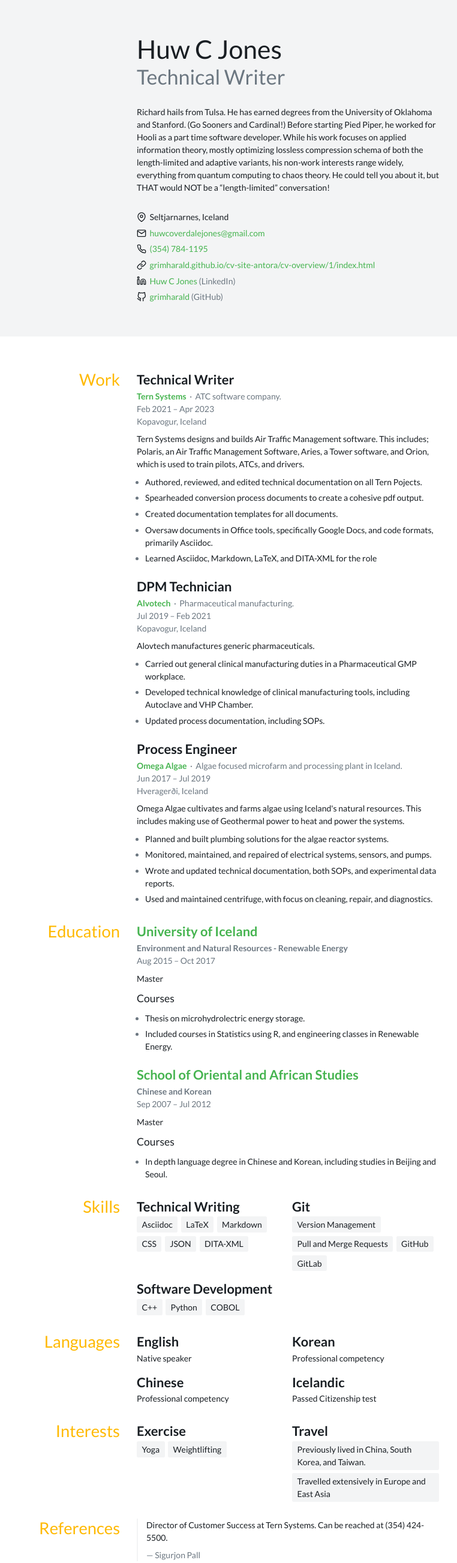
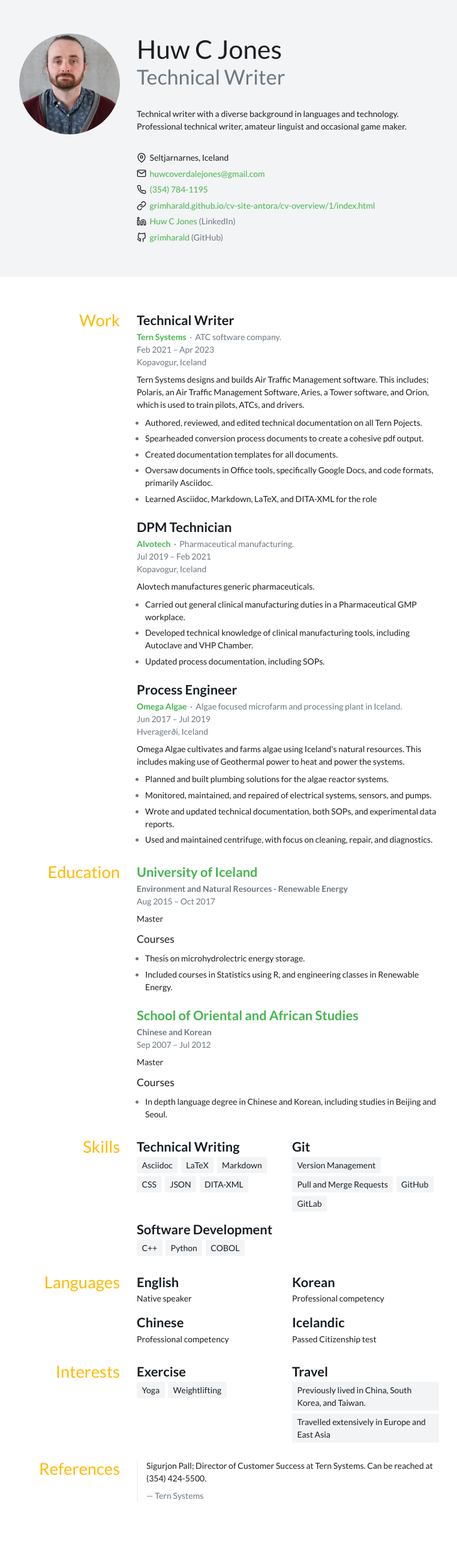
Before and after one commit to grimharald/tech-writing-portfolio, a plain HTML site: page cvs/json/resume.html in a window 1280 px wide. Shown: the whole page at 60% size, without its empty margins (258-1020 px from the left). After the commit the page ends 2560 px from the top, so only its background shows below. Drawn offline with Linux system fonts and the light colour scheme.

Commit message:
finalised-json-site

```diff
--- a/cvs/json/resume.html
+++ b/cvs/json/resume.html
@@ -4,7 +4,7 @@
         <meta charset="utf-8">
 
     <title>Huw C Jones</title>
-    <meta name="description" content="Richard hails from Tulsa. He has earned degrees from the University of Oklahoma and Stanford. (Go Sooners and Cardinal!) Before starting Pied Piper, he worked for Hooli as a part time software developer. While his work focuses on applied information theory, mostly optimizing lossless compression schema of both the length-limited and adaptive variants, his non-work interests range widely, everything from quantum computing to chaos theory. He could tell you about it, but THAT would NOT be a “length-limited” conversation!">
+    <meta name="description" content="Technical writer with a diverse background in languages and technology. Professional technical writer, amateur linguist and occasional game maker.">
 
         <meta name="viewport" content="width=device-width, initial-scale=1">
         <link rel="stylesheet" href="https://fonts.googleapis.com/css?family=Lato:400,700&display=swap">
@@ -14,12 +14,12 @@
       <body>
 
     <header class="masthead">
-
+      <img src="images/huw.jpeg" alt="">
       <div>
         <h1>Huw C Jones</h1>
         <h2>Technical Writer</h2>
       </div>
-      <article><p>Richard hails from Tulsa. He has earned degrees from the University of Oklahoma and Stanford. (Go Sooners and Cardinal!) Before starting Pied Piper, he worked for Hooli as a part time software developer. While his work focuses on applied information theory, mostly optimizing lossless compression schema of both the length-limited and adaptive variants, his non-work interests range widely, everything from quantum computing to chaos theory. He could tell you about it, but THAT would NOT be a “length-limited” conversation!</p></article>
+      <article><p>Technical writer with a diverse background in languages and technology. Professional technical writer, amateur linguist and occasional game maker.</p></article>
       <ul class="icon-list">
 
           <li>
@@ -271,10 +271,10 @@
       <div class="stack">
 
           <blockquote>
-            <p>Director of Customer Success at Tern Systems. Can be reached at (354) 424-5500.</p>
+            <p>Sigurjon Pall; Director of Customer Success at Tern Systems. Can be reached at (354) 424-5500.</p>
 
               <p>
-                <cite>Sigurjon Pall</cite>
+                <cite>Tern Systems</cite>
               </p>
 
           </blockquote>
```
Also changed, not shown: cvs/json/resume.json (+4 -4 lines), cvs/dita/_images/huw-clean.jpeg (added), cvs/json/images/huw.jpeg (added), 1 other file.
